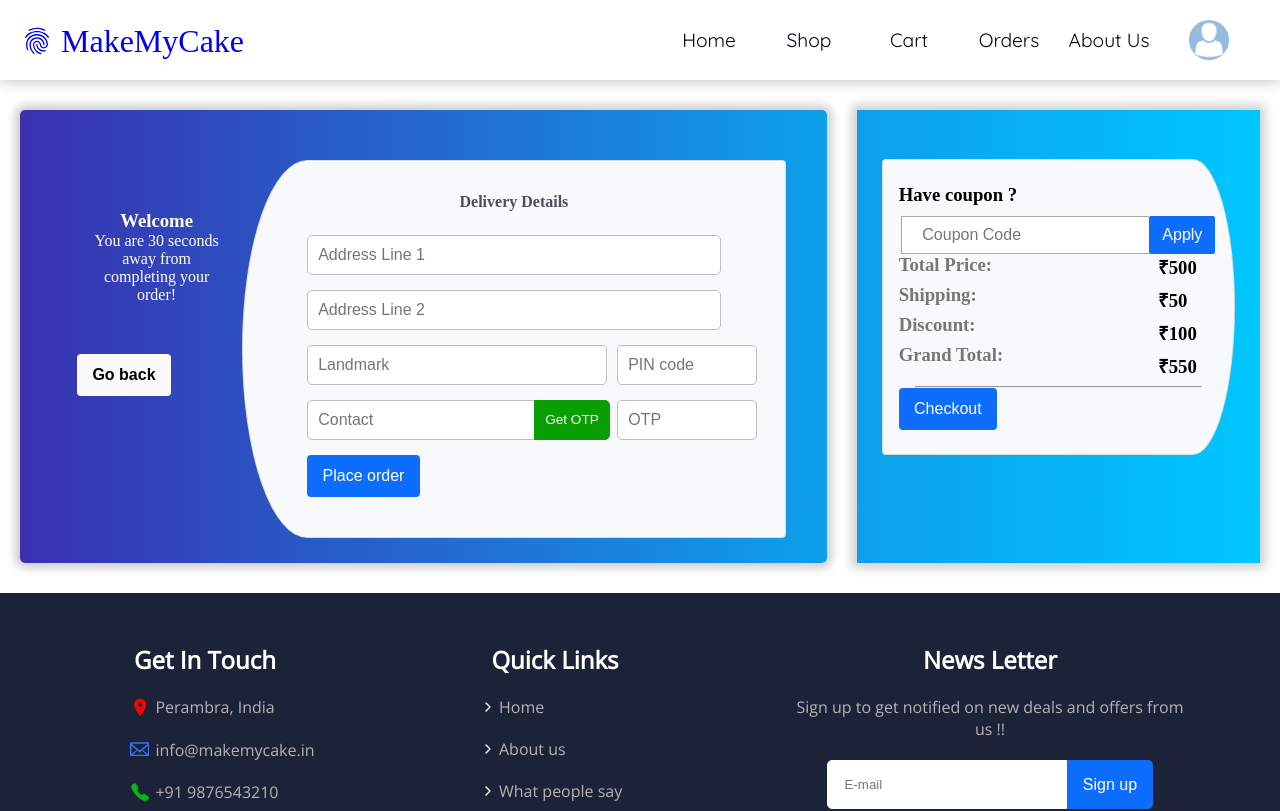
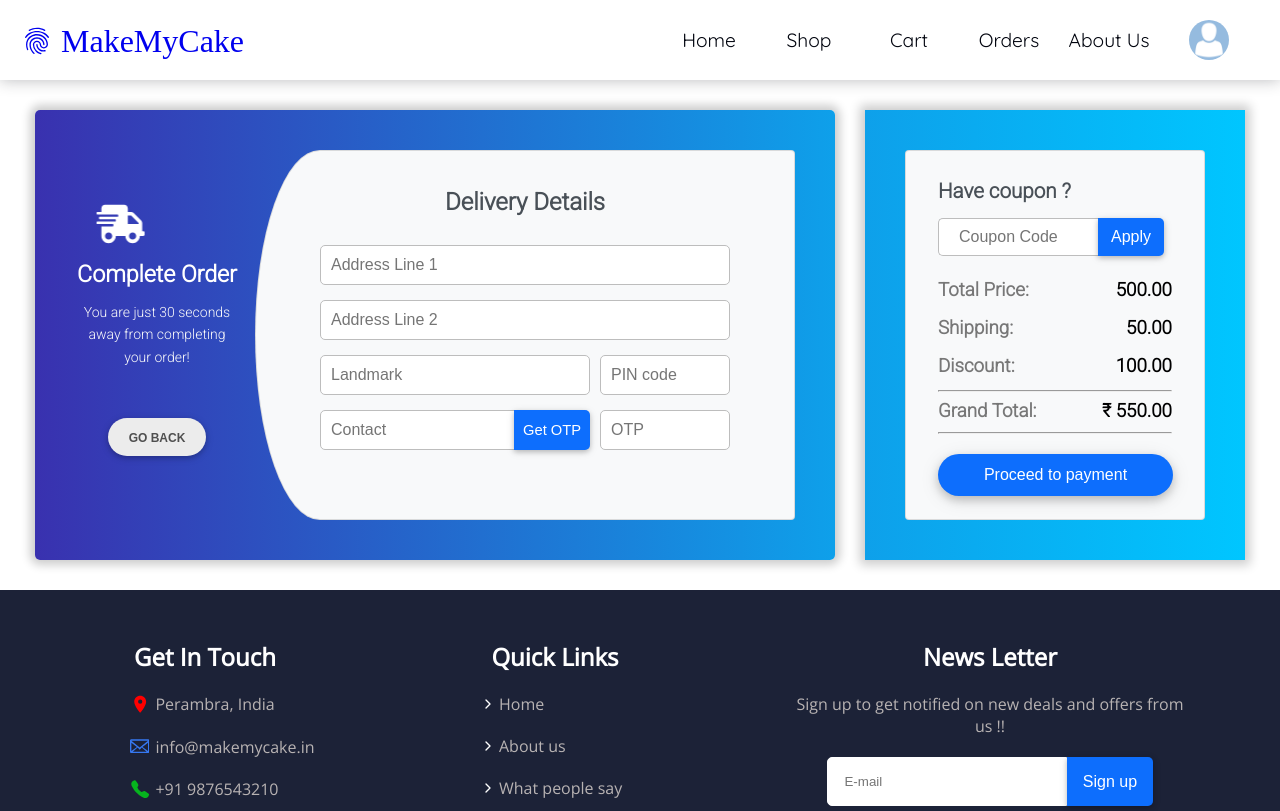
Before and after one commit to dev-siva98/web, a React (Create React App) app: page /checkout in a window 1280 px wide. Shown: the top 811 px of the page. Built offline with nearby package versions, Linux system fonts and the light colour scheme; no server answers.

Commit message:
checkout-progress

```diff
--- a/src/Components/Footer/Footer.css
+++ b/src/Components/Footer/Footer.css
@@ -96,6 +96,7 @@
     cursor: pointer;
     background-color: #0d6efd;
     transition: all 0.5s;
+    box-shadow: 0 2px 5px 0 rgb(0 0 0 / 20%), 0 2px 10px 0 rgb(0 0 0 / 10%);
 }
 
 .btn-blue {
--- a/src/Components/Pages/Checkout/Checkout.css
+++ b/src/Components/Pages/Checkout/Checkout.css
@@ -1,15 +1,20 @@
+@import url('https://fonts.googleapis.com/css2?family=Roboto:wght@300&display=swap');
+
 .checkout-section {
     position: relative;
     background-color: #fff;
     top: 80px;
     padding: 30px 20px;
+    font-family: "Roboto", sans-serif;
+    line-height: 1.6;
 }
 
 .checkout-section-container {
     display: grid;
-    grid-template-columns: 2fr 1fr;
+    grid-template-columns: 800px 380px;
     column-gap: 30px;
     margin: auto;
+    justify-content: center;
     width: fit-content;
 }
 
@@ -17,120 +22,67 @@
     background-image: linear-gradient(to right, #3931af, #0ea0ea);
     border-radius: 5px;
     box-shadow: 0px 0px 10px 5px rgba(0, 0, 0, 0.2);
-    padding: 25px;
+    padding: 40px;
 }
 
-.checkout-section-right {
-    box-shadow: 0px 0px 10px 5px rgba(0, 0, 0, 0.2);
-    padding: 25px;
-    background-image: linear-gradient(to right, #0ea0ea, #00c6ff
-    );
-}
-
-.checkout-section-right-container {
-    position: relative;
+.checkout-address-container {
     display: flex;
-    flex-direction: column;
-    min-width: 0;
-    word-wrap: break-word;
-    background-color: #fff;
-    background-clip: border-box;
-    border: 1px solid rgba(0, 0, 0, .125);
-    border-radius: .25rem;
-    border-bottom-right-radius: 12% 50%;
-    border-top-right-radius: 12% 50%;
-    background-color: #f8f9fa;
-    padding: 1.5rem 1rem;
-    margin-top: 1.5rem;
-}
-
-.checkout-right-coupon {
-
-}
-
-.checkout-coupon-input {
-    margin-top: 10px;
-    display: flex;
-    justify-content: center;
-    align-items: center;
-}
-
-.checkout-coupon-input input {
-    font-size: 1rem;
-    padding: 9px 20px;
-    border: #aaa solid 1px;
-    border-right: 0;
-}
-
-.btn-checkout-coupon {
-    padding: 6px 12px;
-    border-radius: 2px;
-}
-
-.checkout-main .checkout-section-main-total {
-    display: grid;
-    padding: 30px;
-    box-shadow: 0px 0px 10px 5px rgba(0, 0, 0, 0.2);
-}
-
-.checkout-total-details {
-    display: grid;
-    grid-template-columns: 2fr 1fr;
-}
-
-.checkout-total-details h3 {
-    margin-bottom: 8px;
-}
-
-.checkout-total-item {
-    color: #777;
-}
-
-.checkout-total-amount {
-    width: 60px;
-    justify-self: end;
-}
-
-.checkout-total-partition {
-    justify-self: center;
-    width: 90%;
-}
-
-.checkout-main.checkout-section-main-action {
-    margin-top: 10px;
-}
-
-
-
-.checkout-address-container {
-    margin-right: 1rem;
-    margin-left: 1rem;
-    display: flex;
-    margin-top: 25px;
 }
 
 .checkout-address-first {
     margin-right: 1rem;
-    margin-left: 1rem;
 }
 
 .checkout-address-first-inner {
     text-align: center;
     margin-top: 50px;
-    margin-left: 10px;
     color: #fff;
 }
 
+.checkout-delivery-icon {
+    font-size: 3rem;
+    animation: delivery 4s ease-in-out infinite;
+    animation-timing-function: linear;
+}
+
+@keyframes delivery {
+    0% {
+        transform: translateX(-140px);
+    }
+
+    50% {
+        transform: translateX(0px);
+    }
+
+    100% {
+        transform: translateX(140px);
+    }
+}
+
 .checkout-address-first-inner h3 {
-    margin-top: 1rem;
+    font-size: 1.45rem;
+    margin-bottom: 0.5rem;
+}
+
+.checkout-address-first-inner p {
+    color: hsl(52, 0%, 98%);
+    font-weight: 100;
+    font-size: 14px;
+}
+
+.checkout-left-button {
+    text-align: center;
 }
 
 .btn-checkout-back {
-    border-radius: .25rem;
-    background-color: hsl(52, 0%, 98%);
+    color: #4f4f4f;
+    background-color: #ececec;
     font-weight: 700;
-    color: black;
     margin-top: 50px;
+    border-radius: 10rem;
+    padding: 0.625rem 1.2rem 0.5rem;
+    font-size: .75rem;
+    line-height: 1.5;
 }
 
 .checkout-address-second {
@@ -153,6 +105,7 @@
     border-top-left-radius: 12% 50%;
     background-color: #f8f9fa;
     padding-bottom: 1.5rem;
+    height: 370px;
 }
 
 .checkout-second-body {
@@ -164,6 +117,7 @@
 }
 
 .checkout-second-text {
+    font-size: 1.5rem;
     text-align: center;
     color: #495057;
     margin-bottom: 1rem;
@@ -183,13 +137,18 @@
     border-radius: 5px;
 }
 
+.checkout-form-input-contact {
+    width: 200px;
+    padding-right: 20px;
+}
+
 .checkout-form-section-inner {
     grid-column: 1 / -1;
     margin-bottom: 15px;
 }
 
 
-.checkout-form-section{
+.checkout-form-section {
     display: grid;
     grid-template-columns: 2fr 1fr;
     align-items: center;
@@ -203,7 +162,7 @@
 
 .checkout-form-section-inner-1 {
     grid-column: 1 / 2;
-    width: 300px;
+    width: 270px;
 }
 
 .checkout-form-section-inner-2 {
@@ -212,15 +171,153 @@
 
 .btn-checkout-mobile-verification {
     position: absolute;
-    font-size: 0.85rem;
-    padding: 9px 10px;
-    background-color: #0aa005;
-    border: 1px solid #0aa005;
+    font-size: 0.92rem;
+    padding: 8px 8px;
     border-radius: 0 5px 5px 0;
-    margin-left: 227px;
+    margin-left: 194px;
+}
+
+.checkout-otp-verification {
+    position: absolute;
+    justify-self: end;
+    align-self: center;
+    margin-right: 5px;
+    font-size: 1.2rem;
+    color: green;
+
 }
 
 .checkout-form-input-small {
-    width: 140px;
+    width: 130px;
     justify-self: end;
+    padding-right: 30px;
 }
+
+.checkout-form-input-small.verified {
+
+    border: 1px solid green;
+}
+
+.checkout-otp-verify-loader {
+    position: absolute;
+    justify-self: end;
+    align-self: center;
+    margin-right: 5px;
+    border: 3px solid #f3f3f3;
+    border-top: 3px solid #3498db;
+    border-radius: 50%;
+    width: 20px;
+    height: 20px;
+    animation: spin 2s linear infinite;
+}
+
+@keyframes spin {
+    0% {
+        transform: rotate(0deg);
+    }
+
+    100% {
+        transform: rotate(360deg);
+    }
+}
+
+
+
+
+.checkout-section-right {
+    box-shadow: 0px 0px 10px 5px rgba(0, 0, 0, 0.2);
+    padding: 40px;
+    background-image: linear-gradient(to right, #0ea0ea, #00c6ff);
+}
+
+.checkout-section-right-container {
+    position: relative;
+    min-width: 0;
+    height: 370px;
+    word-wrap: break-word;
+    background-color: #fff;
+    background-clip: border-box;
+    border: 1px solid rgba(0, 0, 0, .125);
+    border-radius: .25rem;
+    background-color: #f8f9fa;
+    padding: 1.5rem 1rem;
+}
+
+.checkout-section-right-body {
+    padding: 0 1rem;
+    margin: auto;
+}
+
+
+
+.checkout-right-coupon {
+    color: #495057;
+    font-size: 1.1rem;
+}
+
+.checkout-coupon-input {
+    margin-top: 10px;
+    margin-bottom: 20px;
+    display: flex;
+    align-items: center;
+}
+
+.checkout-coupon-input input {
+    font-size: 1rem;
+    border: 1px solid #bdbdbd;
+    padding: 9px 20px;
+    border-right: 0;
+    font-size: 1rem;
+    width: 160px;
+    border-radius: 5px 0 0 5px;
+}
+
+.btn-checkout-coupon {
+    padding: 6px 12px;
+    border-radius: 0 5px 5px 0;
+}
+
+
+.checkout-total-details {
+    display: grid;
+    grid-template-columns: 2fr 1fr;
+}
+
+.checkout-total-details h3 {
+    margin-bottom: 8px;
+}
+
+.checkout-total-item {
+    color: #777;
+}
+
+.checkout-total-amount {
+    width: 80px;
+    display: flex;
+    flex-direction: column;
+    align-items: flex-end;
+}
+
+.checkout-right-grand-total {
+    margin: 5px 0;
+    display: grid;
+    color: #777;
+    grid-template-columns: 2fr 1fr;
+}
+
+.checkout-right-grand-total h3:last-child {
+    width: 80px;
+    display: flex;
+    justify-content: flex-end;
+    color: #000;
+}
+
+.checkout-submit-button {
+    margin-top: 20px;
+}
+
+.btn-checkout-submit {
+    width: 235px;
+    box-shadow: 0 4px 10px 0 rgb(0 0 0 / 20%), 0 4px 20px 0 rgb(0 0 0 / 10%);
+    border-radius: 10rem;
+}
--- a/src/Components/Pages/Checkout/Checkout.js
+++ b/src/Components/Pages/Checkout/Checkout.js
@@ -1,23 +1,47 @@
-import React from 'react'
+import React, { useEffect, useState } from 'react'
+import { FaShippingFast } from 'react-icons/fa'
+import { GoVerified } from 'react-icons/go'
 import './Checkout.css'
 
 function Checkout() {
+
+    const [verify, setVerify] = useState()
+    const [otp, setOtp] = useState()
+    const [done, setDone] = useState(false)
+    const [loader, setLoader] = useState(false)
+
+    const handleOtp = () => {
+        setTimeout(3000)
+        if (otp === '123456') {
+            setDone(true)
+            setLoader(false)
+        }
+    }
+    useEffect(() => {
+        if (verify === 6) {
+            setLoader(true)
+            setTimeout(handleOtp, 5000)
+        }
+        return () => {
+            setVerify(null)
+        }
+    }, [verify])
+
+
+    console.log(verify)
     return (
         <div className="checkout-section">
             <div className="checkout-section-container">
                 <div className="checkout-section-left">
-                    <div className="checkout-address-section">
                     <div className="checkout-address-container" >
                         <div className="checkout-address-first">
                             <div className="checkout-address-first-inner">
-                                    <i id="animationDemo" data-mdb-animation="slide-right" data-mdb-toggle="animation"
-                                        data-mdb-animation-reset="true" data-mdb-animation-start="onScroll"
-                                        data-mdb-animation-on-scroll="repeat" className="fas fa-3x fa-shipping-fast text-white"></i>
-                                    <h3>Welcome</h3>
-                                    <p>You are 30 seconds away from completing your order!</p>
+                                <FaShippingFast className='checkout-delivery-icon' />
+                                <h3>Complete Order</h3>
+                                <p>You are just 30 seconds away from completing your order!</p>
                             </div>
                             <div className="checkout-left-button">
-                                    <button type="button" className="btn btn-checkout-back">Go back</button>
+                                <button type="button" className="btn btn-checkout-back">GO BACK</button>
                             </div>
 
                         </div>
@@ -53,22 +77,23 @@ function Checkout() {
                                         <div className="checkout-form-section">
                                             <div className="checkout-form-section-inner-1">
                                                 <div className="checkout-form-outline">
-                                                        <input type="tel" className="checkout-form-input " placeholder='Contact' />
+                                                    <input type="tel" className="checkout-form-input checkout-form-input-contact" placeholder='Contact' />
                                                 </div>
                                             </div>
                                             <button className="btn btn-checkout-mobile-verification">Get OTP</button>
                                             <div className="checkout-form-section-inner-2">
                                                 <div className="checkout-form-outline">
-                                                        <input type="otp" className="checkout-form-input checkout-form-input-small" placeholder='OTP' />
+                                                    <input type="otp" className={`checkout-form-input checkout-form-input-small ${done ? 'verified' : ''}`}
+                                                        placeholder='OTP'
+                                                        onChange={(e) => {
+                                                            setVerify(e.target.value.length)
+                                                            setOtp(e.target.value)
+                                                        }}
+                                                    />
+                                                    {done && <GoVerified className='checkout-otp-verification' />}
+                                                    {loader && <div className='checkout-otp-verify-loader' />}
                                                 </div>
                                             </div>
-                                            </div>
-
-
-                                            <div className="float-end ">
-                                                {/* <!-- Submit button --> */}
-                                                <button type="submit" className="btn btn-primary btn-rounded">Place order</button>
-                                                {/* style="background-color: #0062CC ;" */}
                                         </div>
                                     </form>
                                 </div>
@@ -76,9 +101,9 @@ function Checkout() {
                         </div>
                     </div>
                 </div>
-                </div>
                 <div className="checkout-section-right">
                     <div className="checkout-section-right-container">
+                        <div className="checkout-section-right-body">
                             <div className="checkout-right-coupon">
                                 <h3>Have coupon ?</h3>
                                 <div className="checkout-coupon-input">
@@ -93,20 +118,23 @@ function Checkout() {
                                         <h3>Total Price:</h3>
                                         <h3>Shipping:</h3>
                                         <h3>Discount:</h3>
-                                    <h3>Grand Total:</h3>
                                     </div>
                                     <div className="checkout-total-amount">
-                                    <h3>&#8377;500</h3>
-                                    <h3>&#8377;50</h3>
-                                    <h3>&#8377;100</h3>
-                                    <h3>&#8377;550</h3>
+                                        <h3>500.00</h3>
+                                        <h3>50.00</h3>
+                                        <h3>100.00</h3>
                                     </div>
                                 </div>
                                 <hr className='checkout-total-partition' />
-                            <div className="checkout-right-action">
-                                <button className="btn btn-checkout-action">
-                                    Checkout
-                                </button>
+                                <div className="checkout-right-grand-total">
+                                    <h3>Grand Total:</h3>
+                                    <h3>&#8377; 550.00</h3>
+                                </div>
+                                <hr className='checkout-total-partition' />
+                                <div className="checkout-submit-button">
+                                    <button type="submit" className="btn btn-checkout-submit">
+                                        Proceed to payment</button>
+                                </div>
                             </div>
                         </div>
                     </div>
```
Lines whose indentation alone changed are shown as unchanged.
